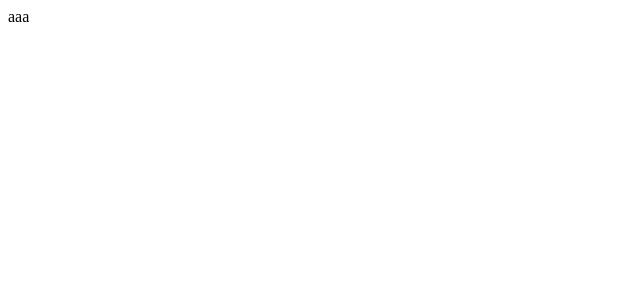
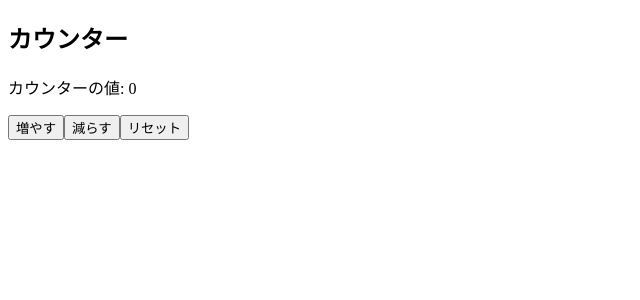
Before and after one commit to haisamarie/counter-app, a React (Vite) app: page / in a window 1280 px wide. Shown: the top 300 px of the page, without its empty margins (0-640 px from the left). Built offline with nearby package versions, Linux system fonts and the light colour scheme.

Commit message:
Appコンポーネントを新規作成し、スタイルをCSSモジュールに変更

```diff
--- a/src/App.tsx
+++ b/src/App.tsx
@@ -1,9 +1,18 @@
-import "./App.css";
-
+import styles from "./App.module.css";
 function App() {
   return (
     <>
-      <div>aaa</div>
+      <div>
+        <h2>カウンター</h2>
+        <p>
+          カウンターの値: <span>0</span>
+        </p>
+        <div>
+          <button>増やす</button>
+          <button>減らす</button>
+          <button>リセット</button>
+        </div>
+      </div>
     </>
   );
 }
```
Also changed, not shown: src/App.css (deleted), src/App.molule.css (added), 1 other file (tests, documents, lock files or other folders).
